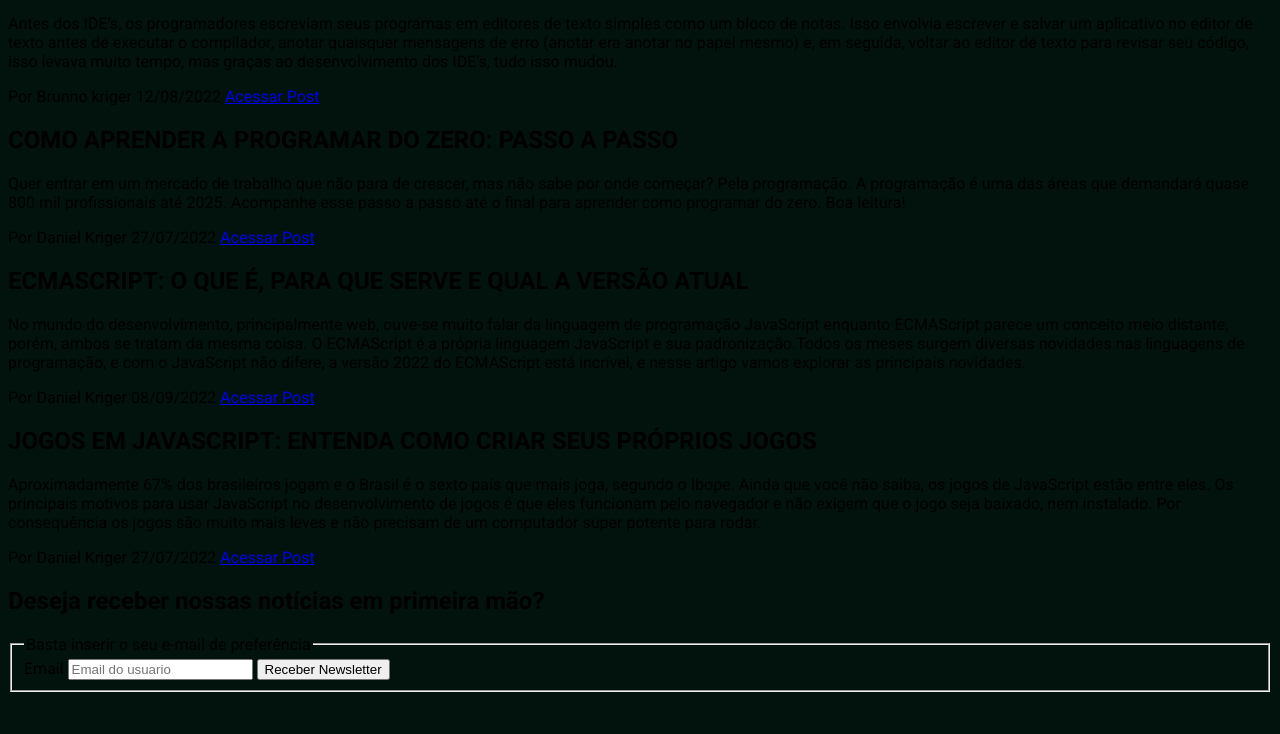
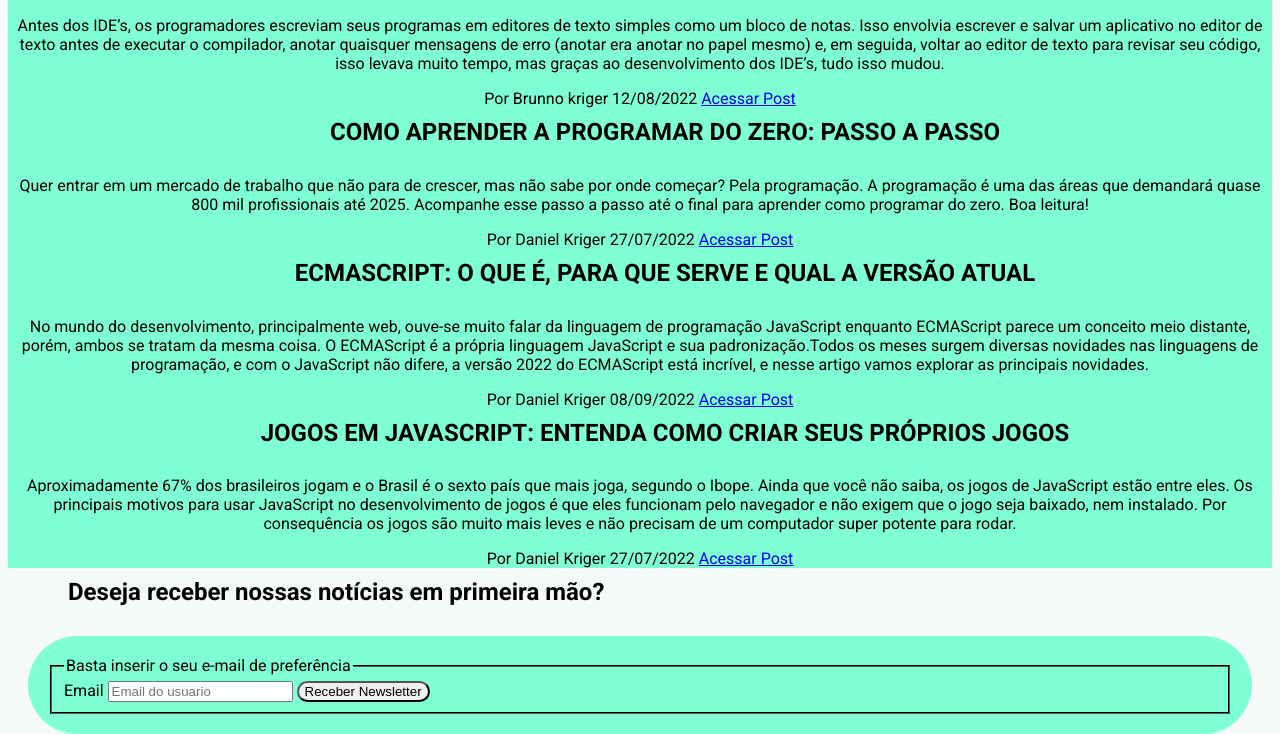
Before and after one commit to guilherme3110/m1-kenzie, a plain HTML site: page index.html in a window 1280 px wide. Shown: the part 357-1091 px from the top of the page. Before the commit the page ends 1049 px from the top, so only its background shows below. Drawn offline with Linux system fonts and the light colour scheme.

Commit message:
feita a estilização do blog da kenzie

```diff
--- a/index.html
+++ b/index.html
@@ -17,27 +17,27 @@
     </header>
     <main>
 
-        <article>
+        <article class="primeiroArticle">
             <section>
                 <h1>MELHOR IDE PARA DESENVOLVIMENTO WEB E SUAS CARACTERÍSTICAS </h1>
                 <p>Antes dos IDE’s, os programadores escreviam seus programas em editores de texto simples como um bloco de notas. Isso envolvia escrever e salvar um aplicativo no editor de texto antes de executar o compilador, anotar quaisquer mensagens de erro (anotar era anotar no papel mesmo) e, em seguida, voltar ao editor de texto para revisar seu código, isso levava muito tempo, mas graças ao desenvolvimento dos IDE’s, tudo isso mudou.</p>
                 <span>Por Brunno kriger</span>
                 <span>12/08/2022</span>
 
-                <a href="https://kenzie.com.br/blog/ide-para-programacao/" target="_blank">Acessar Post</a>
+                <a href="https://kenzie.com.br/blog/ide-para-programacao/" class="primeiroLink" target="_blank">Acessar Post</a>
             </section>
         </article>
-         <article>
+         <article class="segundoArticle">
             <section>
                <h2>COMO APRENDER A PROGRAMAR DO ZERO: PASSO A PASSO </h2>
                <p>Quer entrar em um mercado de trabalho que não para de crescer, mas não sabe por onde começar? Pela programação. A programação é uma das áreas que demandará quase 800 mil profissionais até 2025.  Acompanhe esse passo a passo até o final para aprender como programar do zero. Boa leitura!</p>
                 <span>Por Daniel Kriger</span>
                 <span>27/07/2022</span>
-                <a href="https://kenzie.com.br/blog/como-aprender-a-programar-2/" target="_blank"> Acessar Post</a>
+                <a href="https://kenzie.com.br/blog/como-aprender-a-programar-2/" class="linque1" target="_blank"> Acessar Post</a>
 
             </section>
         </article>
-        <article>
+        <article class="terceiroArticle">
             <section>
                 <h2>ECMASCRIPT: O QUE É, PARA QUE SERVE E QUAL A VERSÃO ATUAL </h2>
                 <p>No mundo do desenvolvimento, principalmente web, ouve-se muito falar da linguagem de programação JavaScript enquanto ECMAScript parece um conceito meio distante, porém, ambos se tratam da mesma coisa. O ECMAScript é a própria linguagem JavaScript e sua padronização.Todos os meses surgem diversas novidades nas linguagens de programação, e com o JavaScript não difere, a versão 2022 do ECMAScript está incrível, e nesse artigo vamos explorar as principais novidades.</p>
@@ -47,7 +47,7 @@
 
             </section>
         </article>
-        <article>
+        <article class="quartoArticle">
             <section>
                <h2>JOGOS EM JAVASCRIPT: ENTENDA COMO CRIAR SEUS PRÓPRIOS JOGOS </h2>
                <p>Aproximadamente 67% dos brasileiros jogam e o Brasil é o sexto país que mais joga, segundo o Ibope. Ainda que você não saiba, os jogos de JavaScript estão entre eles. Os principais motivos para usar JavaScript no desenvolvimento de jogos é que eles funcionam pelo navegador e não exigem que o jogo seja baixado, nem instalado. Por consequência os jogos são muito mais leves e não precisam de um computador super potente para rodar. </p>
@@ -61,7 +61,7 @@
             <h2>Deseja receber nossas notícias em primeira mão?</h2>
             <form>
                 <fieldset>
-                    <legend>Basta inserir o seu e-mail de preferência</legend>
+                    <legend >Basta inserir o seu e-mail de preferência</legend>
                         <label for="emailUsuario">Email</label>
                             <input type="email"
                                    placeholder="Email do usuario" required="required" />
--- a/style.css
+++ b/style.css
@@ -1,11 +1,72 @@
 @import url('https://fonts.googleapis.com/css2?family=Roboto:wght@100;400;700&display=swap');
 
 body {
-    background-color: rgb(2, 19, 13);
+    background-color: rgb(245, 250, 248);
     font-family: 'Roboto', sans-serif;
     height: 100vh;
+
 }
 
-h1{
+.primeiroArticle{
+
+    background-color: aquamarine;
+text-align: center;
+
+}
+
+.primeiroLink{
+    border-color: aqua;
+}
+.segundoArticle{
+
+    background-color: aquamarine;
     text-align: center;
 }
+
+.terceiroArticle{
+
+    background-color: aquamarine;
+    text-align: center;
+}
+.quartoArticle{
+
+    background-color: aquamarine;
+    text-align: center;
+}
+
+h1 {
+   margin-top: auto;
+   margin-left: 50px;
+   padding: 10px;
+   border-radius: 50px;
+   color: rgb(0, 0, 0);
+}
+
+h2 {
+    margin-top: auto;
+   margin-left: 50px;
+   padding: 10px;
+   border-radius: 50px;
+   color: rgb(0, 0, 0);
+ }
+
+
+
+form {
+    border-radius: 50px;
+    text-decoration: solid;
+    padding: 20px;
+    margin-top: 20px;
+    margin-left: 20px;
+    margin-right: 20px;
+    background-color:aquamarine
+}
+
+fieldset{
+    border-color: black;
+
+ }
+button {
+    border-radius: 15px;
+    background-origin: padding-box;
+}
```
